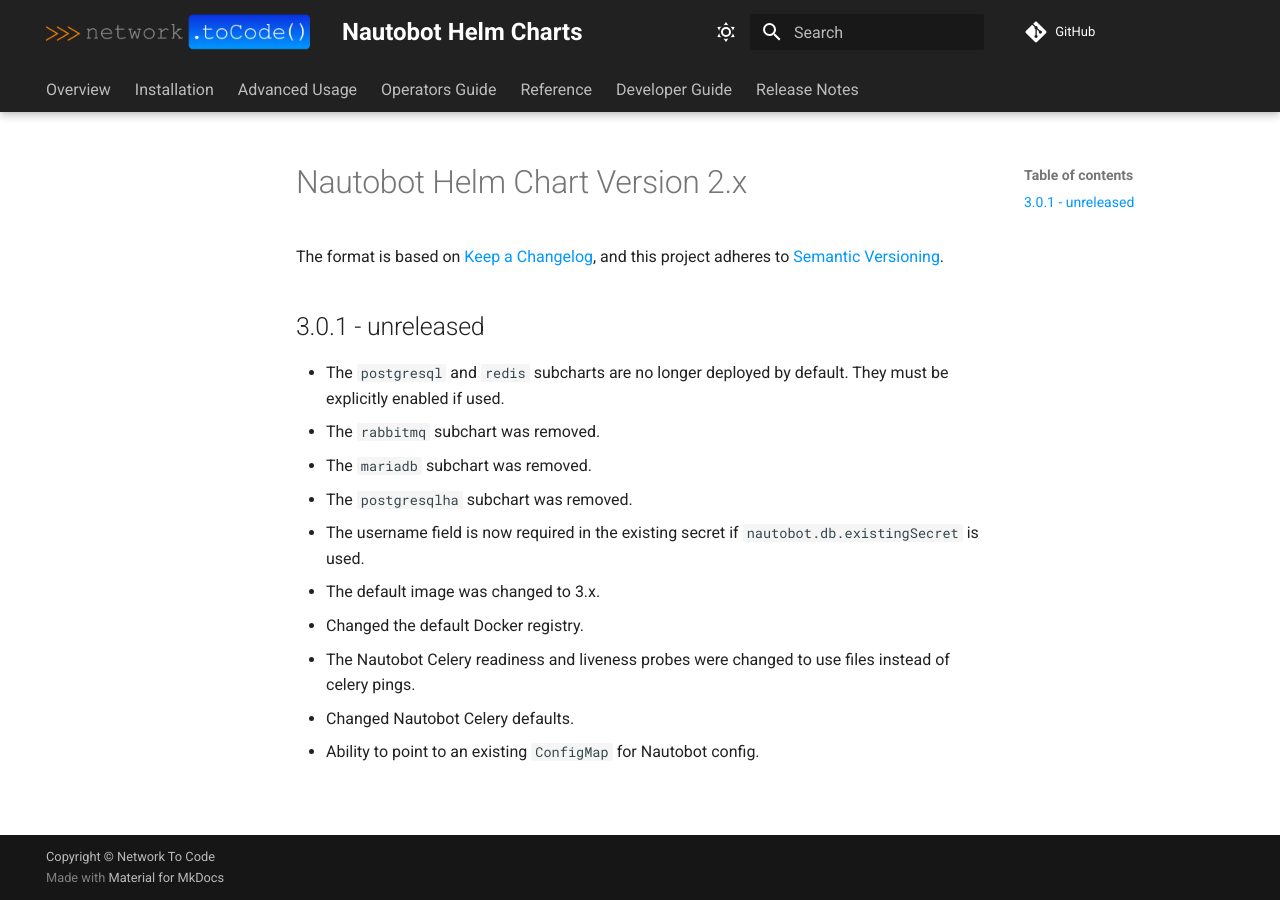
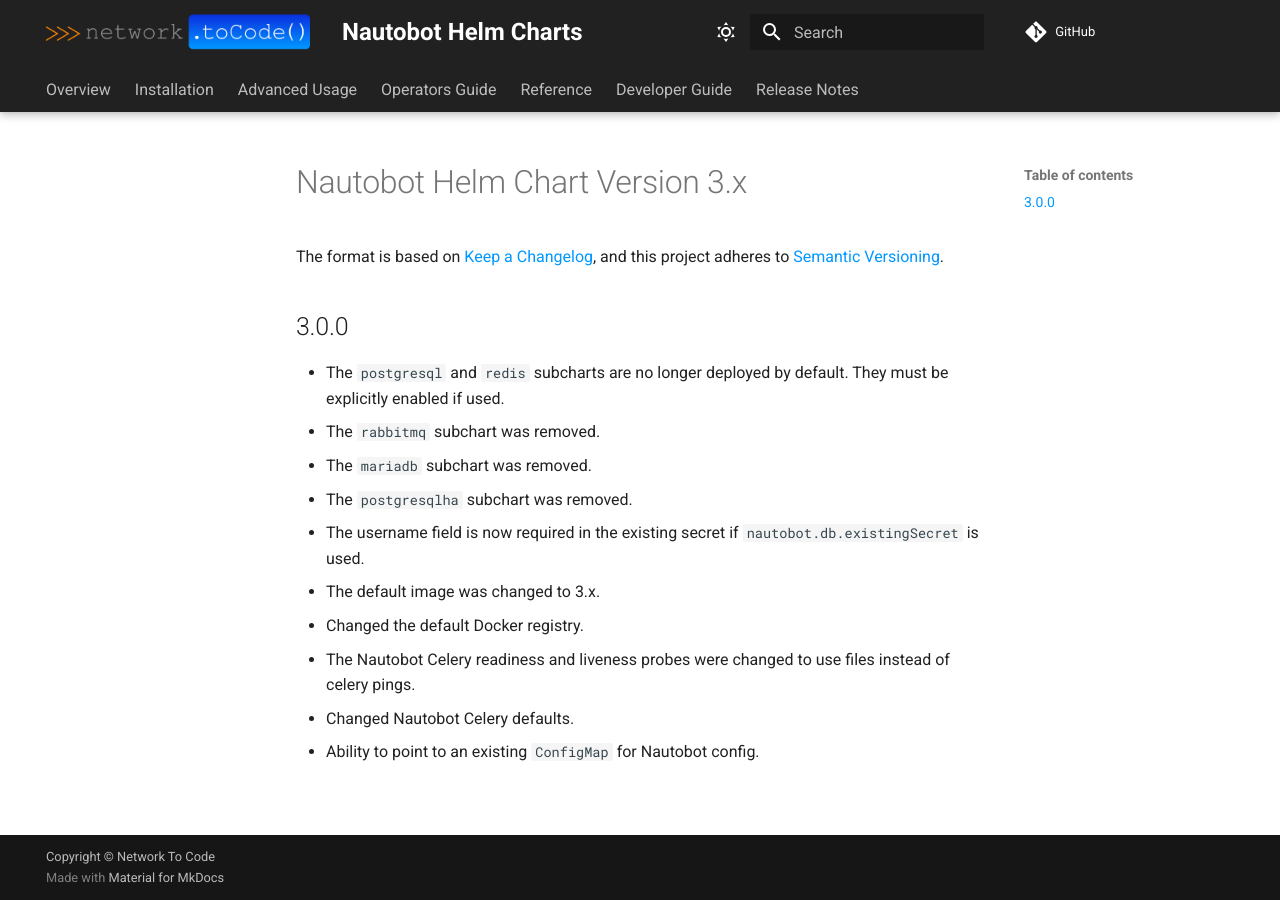
Before and after one commit to nautobot/helm-charts, an MkDocs documentation site: the page built from docs/release-notes/version-3.x.md, in a window 1280 px wide. Built offline with MkDocs 1.6.1 and Material for MkDocs 9.7.7, drawn with Linux system fonts in a browser that asks for light colours; comment, search, counter and statistics services are not loaded.

Commit message:
Change to 3.0.0

```diff
--- a/docs/release-notes/version-3.x.md
+++ b/docs/release-notes/version-3.x.md
@@ -1,9 +1,9 @@
-# Nautobot Helm Chart Version 2.x
+# Nautobot Helm Chart Version 3.x
 
 The format is based on [Keep a Changelog](https://keepachangelog.com/en/1.0.0/),
 and this project adheres to [Semantic Versioning](https://semver.org/spec/v2.0.0.html).
 
-## 3.0.1 - unreleased
+## 3.0.0
 
 * The `postgresql` and `redis` subcharts are no longer deployed by default. They must be explicitly enabled if used.
 * The `rabbitmq` subchart was removed.
```
Also changed, not shown: 1 other file.
